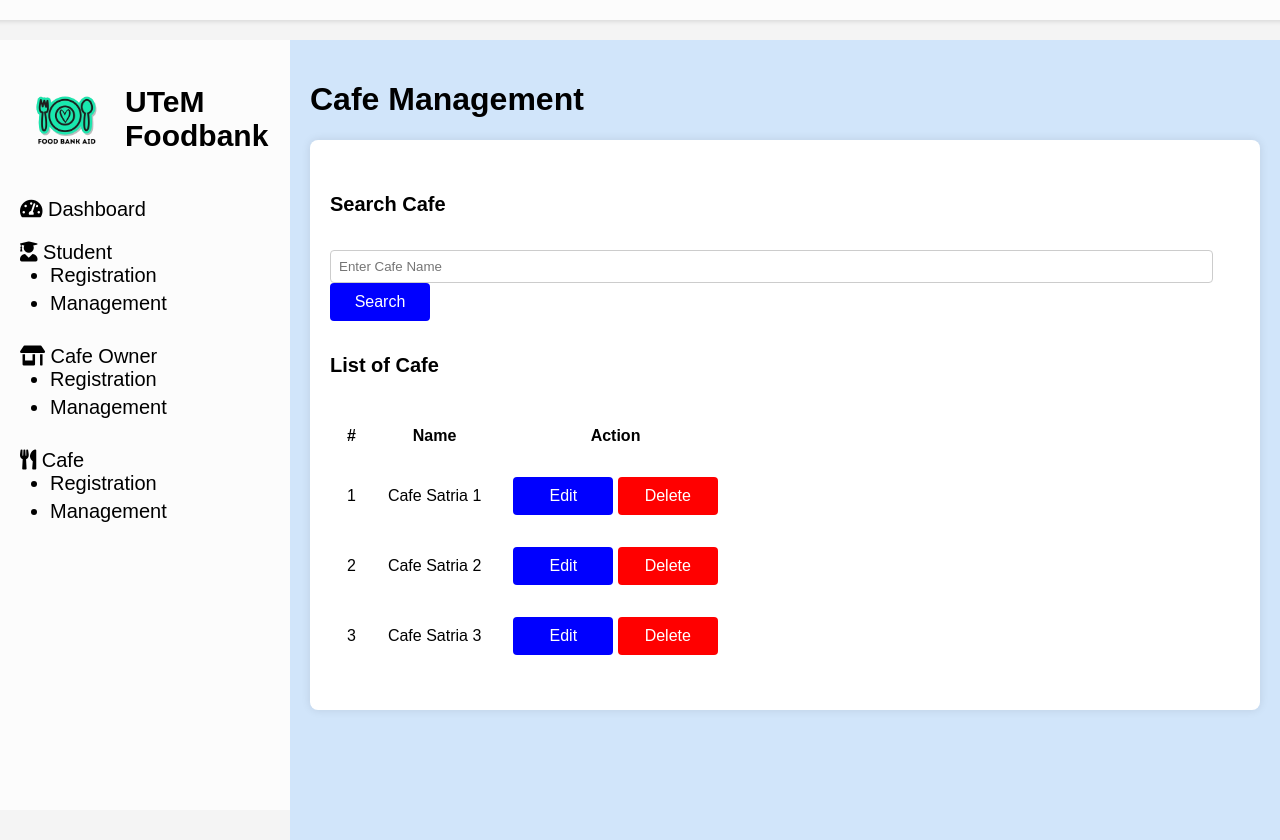
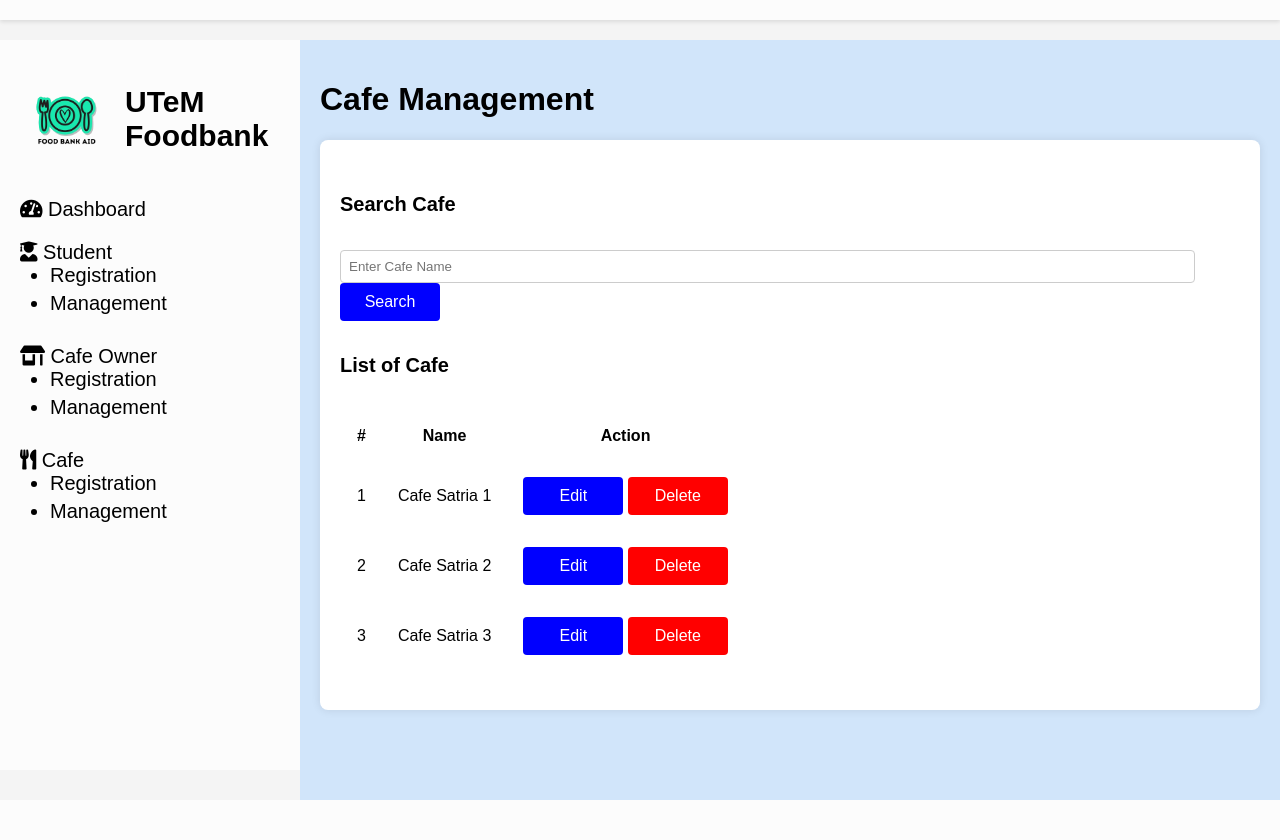
Before and after one commit to skyrizer/Foodbank, a PHP site: page /view/cafeManagement.html in a window 1280 px wide. After the commit the page ends 800 px from the top, so only its background shows below. Run offline with PHP 8.4, Linux system fonts and the light colour scheme; data comes from the database, SQL or seed files in the repository.

Commit message:
commit by mahmor

```diff
--- a/assets/css/admin.css
+++ b/assets/css/admin.css
@@ -1,3 +1,7 @@
+* {
+    box-sizing: border-box;
+}
+
 body {
     font-family: Arial, sans-serif;
     margin: 0;
@@ -18,16 +22,19 @@ header {
     position: fixed;
     top: 0;
     z-index: 1000;
+    justify-content: flex-end;
 }
 
 .header-content {
     display: flex;
-
     width: 100%;
+    justify-content: flex-end;
 }
 
 .user-info {
     font-size: 1.2em;
+    margin-left: auto; /* Ensures the user-info is pushed to the far right */
+    text-align: right;
 }
 
 .container {
@@ -38,7 +45,7 @@ header {
 }
 
 .sidebar {
-    width: 250px;
+    width: 300px;
     background-color: #fcfcfc;
     padding: 20px;
     height: 100%;
@@ -160,14 +167,14 @@ header {
 }
 
 .icon-text i {
-    margin-right: 50px; /* Adjust as needed */
+    margin-right: 20px; /* Adjust as needed */
     font-size: 40px; /* Adjust the size of the icon */
 }
 
 .student p,
 .cafe p,
-.reservation p
-.donation p
+.reservation p,
+.donation p,
 .dailyDonation p {
     font-size: 25px; /* Adjust the size of the paragraph text */
     font-weight: bold;
--- a/assets/css/cafeOwner.css
+++ b/assets/css/cafeOwner.css
@@ -1,3 +1,7 @@
+* {
+    box-sizing: border-box;
+}
+
 body {
     font-family: Arial, sans-serif;
     margin: 0;
@@ -13,21 +17,23 @@ header {
     padding: 10px 20px;
     box-shadow: 0 2px 4px rgba(0,0,0,0.1);
     display: flex;
-
     align-items: center;
     position: fixed;
     top: 0;
     z-index: 1000;
+    justify-content: flex-end;
 }
 
 .header-content {
     display: flex;
-    margin-left:20px;
+    justify-content: flex-end;
     width: 100%;
 }
 
 .user-info {
     font-size: 1.2em;
+    margin-left: auto; /* Ensures the user-info is pushed to the far right */
+    text-align: right;
 }
 
 .container {
@@ -38,7 +44,7 @@ header {
 }
 
 .sidebar {
-    width: 250px;
+    width: 300px;
     background-color: #fcfcfc;
     padding: 20px;
     height: 100%;
@@ -142,13 +148,15 @@ header {
 }
 
 .icon-text i {
-    margin-right: 50px; /* Adjust as needed */
+    margin-right: 20px; /* Adjust as needed */
     font-size: 40px; /* Adjust the size of the icon */
 }
 
 .student p,
 .cafe p,
-.reservation p {
+.reservation p,
+.donation p,
+.dailyDonation p {
     font-size: 25px; /* Adjust the size of the paragraph text */
     font-weight: bold;
 }
--- a/view/adminDashboard.html
+++ b/view/adminDashboard.html
@@ -49,7 +49,7 @@
                     <div class="icon-text">
                         <i class="fas fa-users"></i> <!-- Icon for Total Selected Students -->
                         <div class="text">
-                            <h3>Total Selected Students</h3>
+                            <h3>TOTAL <span style="font-size: 1.5em;"> | </span> STUDENTS</h3>
                             <p>250</p>
                         </div>
                     </div>
@@ -58,7 +58,7 @@
                     <div class="icon-text">
                         <i class="fas fa-coffee"></i> <!-- Icon for Total Cafe -->
                         <div class="text">
-                            <h3>Total Cafe</h3>
+                            <h3>TOTAL <span style="font-size: 1.5em;"> | </span> CAFES</h3>
                             <p>56</p>
                         </div>
                     </div>
@@ -67,7 +67,7 @@
                     <div class="icon-text">
                         <i class="fas fa-calendar-check"></i> <!-- Icon for Total Reservation -->
                         <div class="text">
-                            <h3>Total Reservation</h3>
+                            <h3>TOTAL <span style="font-size: 1.5em;"> | </span> FOOD RESERVATION</h3>
                             <p>56</p>
                         </div>
                     </div>
--- a/view/cafeManagement.html
+++ b/view/cafeManagement.html
@@ -4,6 +4,7 @@
     <meta charset="UTF-8">
     <meta name="viewport" content="width=device-width, initial-scale=1.0">
     <title>UTeM - Foodbank</title>
+    <link rel="stylesheet" href="../assets/css/admin.css">
     <link rel="stylesheet" href="../assets/css/cafeOwner.css">
     <link rel="stylesheet" href="../assets/css/styles.css">
     <link rel="stylesheet" href="https://cdnjs.cloudflare.com/ajax/libs/font-awesome/5.15.3/css/all.min.css">
--- a/view/cafeOwnerManagement.html
+++ b/view/cafeOwnerManagement.html
@@ -4,6 +4,7 @@
     <meta charset="UTF-8">
     <meta name="viewport" content="width=device-width, initial-scale=1.0">
     <title>UTeM - Foodbank</title>
+    <link rel="stylesheet" href="../assets/css/admin.css">
     <link rel="stylesheet" href="../assets/css/cafeOwner.css">
     <link rel="stylesheet" href="../assets/css/styles.css">
     <link rel="stylesheet" href="https://cdnjs.cloudflare.com/ajax/libs/font-awesome/5.15.3/css/all.min.css">
--- a/view/cafeOwnerRegistration.html
+++ b/view/cafeOwnerRegistration.html
@@ -4,6 +4,7 @@
     <meta charset="UTF-8">
     <meta name="viewport" content="width=device-width, initial-scale=1.0">
     <title>UTeM - Foodbank</title>
+    <link rel="stylesheet" href="../assets/css/admin.css">
     <link rel="stylesheet" href="../assets/css/cafeOwner.css">
     <link rel="stylesheet" href="../assets/css/styles.css">
     <link rel="stylesheet" href="https://cdnjs.cloudflare.com/ajax/libs/font-awesome/5.15.3/css/all.min.css">
--- a/view/cafeRegistration.html
+++ b/view/cafeRegistration.html
@@ -4,6 +4,7 @@
     <meta charset="UTF-8">
     <meta name="viewport" content="width=device-width, initial-scale=1.0">
     <title>UTeM - Foodbank</title>
+    <link rel="stylesheet" href="../assets/css/admin.css">
     <link rel="stylesheet" href="../assets/css/cafeOwner.css">
     <link rel="stylesheet" href="../assets/css/styles.css">
     <link rel="stylesheet" href="https://cdnjs.cloudflare.com/ajax/libs/font-awesome/5.15.3/css/all.min.css">
--- a/view/studentManagement.html
+++ b/view/studentManagement.html
@@ -4,6 +4,7 @@
     <meta charset="UTF-8">
     <meta name="viewport" content="width=device-width, initial-scale=1.0">
     <title>UTeM - Foodbank</title>
+    <link rel="stylesheet" href="../assets/css/admin.css">
     <link rel="stylesheet" href="../assets/css/cafeOwner.css">
     <link rel="stylesheet" href="../assets/css/styles.css">
     <link rel="stylesheet" href="https://cdnjs.cloudflare.com/ajax/libs/font-awesome/5.15.3/css/all.min.css">
--- a/view/studentRegistration.html
+++ b/view/studentRegistration.html
@@ -4,6 +4,7 @@
     <meta charset="UTF-8">
     <meta name="viewport" content="width=device-width, initial-scale=1.0">
     <title>UTeM - Foodbank</title>
+    <link rel="stylesheet" href="../assets/css/admin.css">
     <link rel="stylesheet" href="../assets/css/cafeOwner.css">
     <link rel="stylesheet" href="../assets/css/styles.css">
     <link rel="stylesheet" href="https://cdnjs.cloudflare.com/ajax/libs/font-awesome/5.15.3/css/all.min.css">
```
Also changed, not shown: assets/css/student.css (+9 -3 lines), assets/js/login.js (+13 -2 lines).
